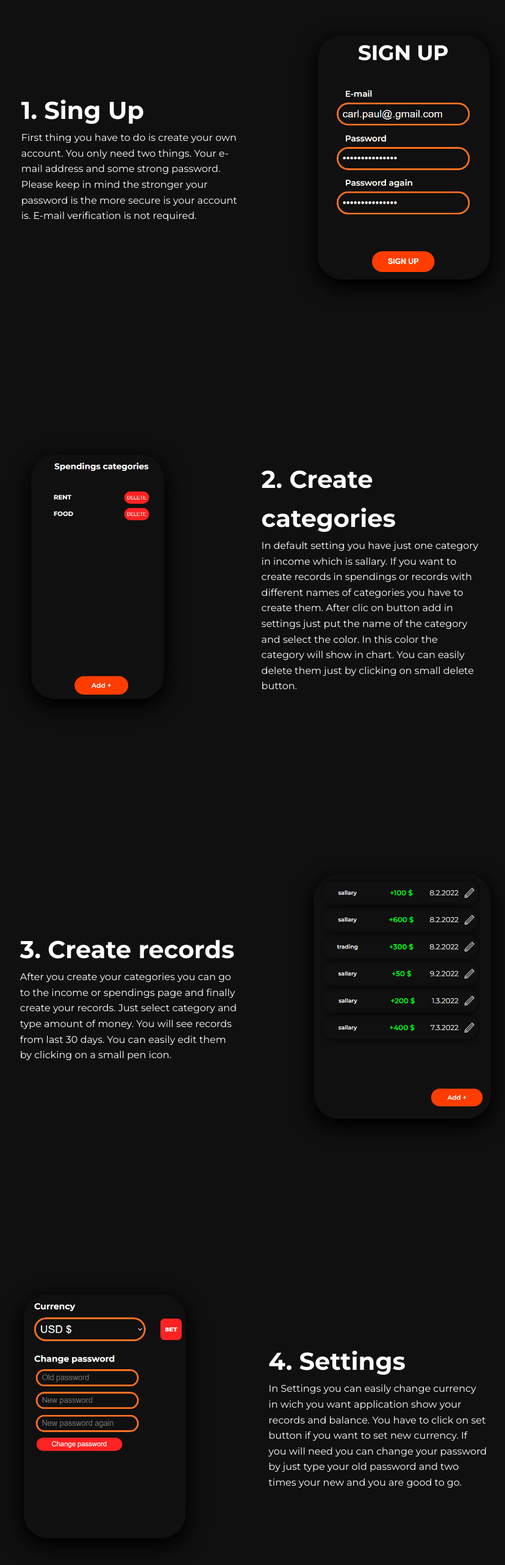
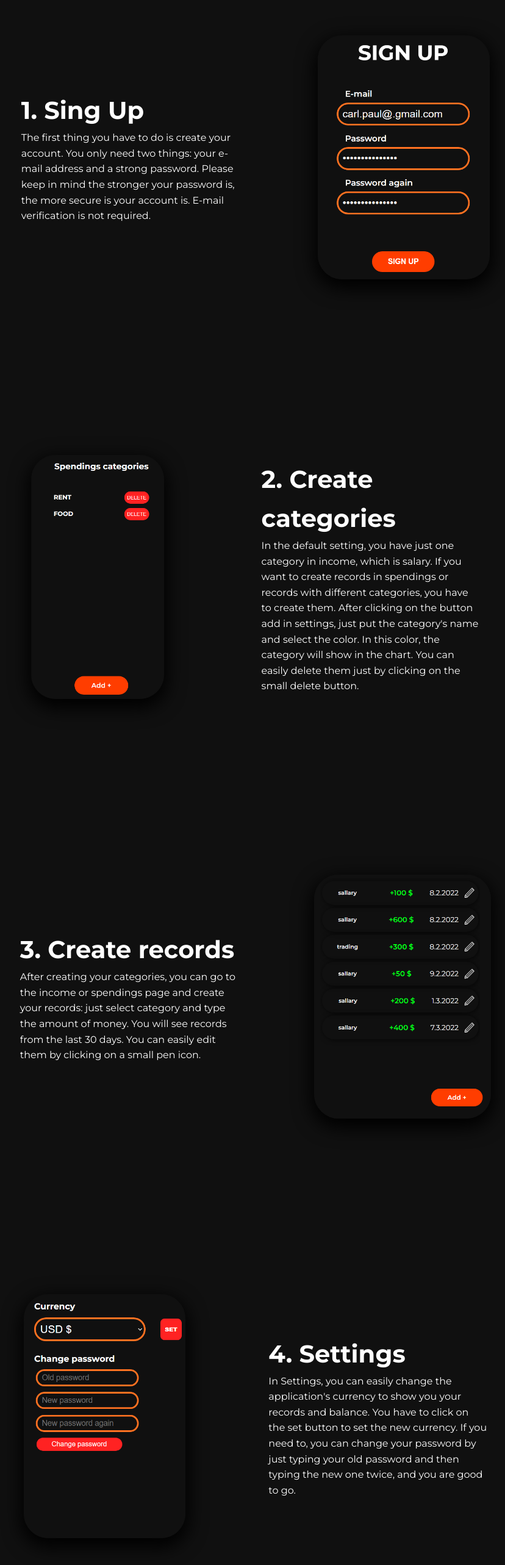
Before and after one commit to N0rvil/moneycon-frontend, a React (Create React App) app: page /info in a window 1280 px wide. Shown: the part 166-2732 px from the top of the page at 61% size, without its empty margins (221-1049 px from the left). Built offline with nearby package versions, Linux system fonts and the light colour scheme.

Commit message:
fixing english mistakes

```diff
--- a/src/pages/Info/Info.js
+++ b/src/pages/Info/Info.js
@@ -14,9 +14,10 @@ const Info = () => {
             <div className='info__box'>
                 <h2 className='info__header'>1. Sing Up</h2>
                 <p className='info__text'>
-                    First thing you have to do is create your own account. You only need two things.
-                    Your e-mail address and some strong password. Please keep in mind the stronger your password is
-                    the more secure is your account is. E-mail verification is not required.
+                    The first thing you have to do is create your account.
+                    You only need two things: your e-mail address and a strong password.
+                    Please keep in mind the stronger your password is, the more secure is your account is.
+                    E-mail verification is not required.
                 </p>
             </div>
             <img src='./images/signup.PNG' alt='info-img' className='info__image' />
@@ -26,11 +27,12 @@ const Info = () => {
             <div className='info__box'>
                 <h2 className='info__header'>2. Create categories</h2>
                 <p className='info__text'>
-                    In default setting you have just one category in income which is sallary.
-                    If you want to create records in spendings or records with different names of
-                    categories you have to create them. After clic on button add in settings just put the name of the
-                    category and select the color. In this color the category will show in chart. You can easily delete
-                    them just by clicking on small delete button.
+                    In the default setting, you have just one category in income, which is salary.
+                    If you want to create records in spendings or records with different categories,
+                    you have to create them. After clicking on the button add in settings,
+                    just put the category's name and select the color. In this color,
+                    the category will show in the chart. You can easily delete them just by
+                    clicking on the small delete button.
                 </p>
             </div>
         </div>
@@ -38,9 +40,11 @@ const Info = () => {
             <div className='info__box'>
                 <h2 className='info__header'>3. Create records</h2>
                 <p className='info__text'>
-                    After you create your categories you can go to the income or spendings page and
-                    finally create your records. Just select category and type amount of money. You will
-                    see records from last 30 days. You can easily edit them by clicking on a small pen icon.
+                    After creating your categories,
+                    you can go to the income or spendings page and create your records:
+                    just select category and type the amount of money.
+                    You will see records from the last 30 days.
+                    You can easily edit them by clicking on a small pen icon.
                 </p>
             </div>
             <img src='./images/records.PNG' alt='info-img' className='info__image' />
@@ -50,10 +54,11 @@ const Info = () => {
             <div className='info__box'>
                 <h2 className='info__header'>4. Settings</h2>
                 <p className='info__text'>
-                    In Settings you can easily change currency in wich you want application show your
-                    records and balance. You have to click on set button if you want to set new currency.
-                    If you will need you can change your password by just type your old
-                    password and two times your new and you are good to go.
+                    In Settings, you can easily change the application's
+                    currency to show you your records and balance.
+                    You have to click on the set button to set the new currency.
+                    If you need to, you can change your password by just typing your
+                    old password and then typing the new one twice, and you are good to go.
                 </p>
             </div>
         </div>
```
